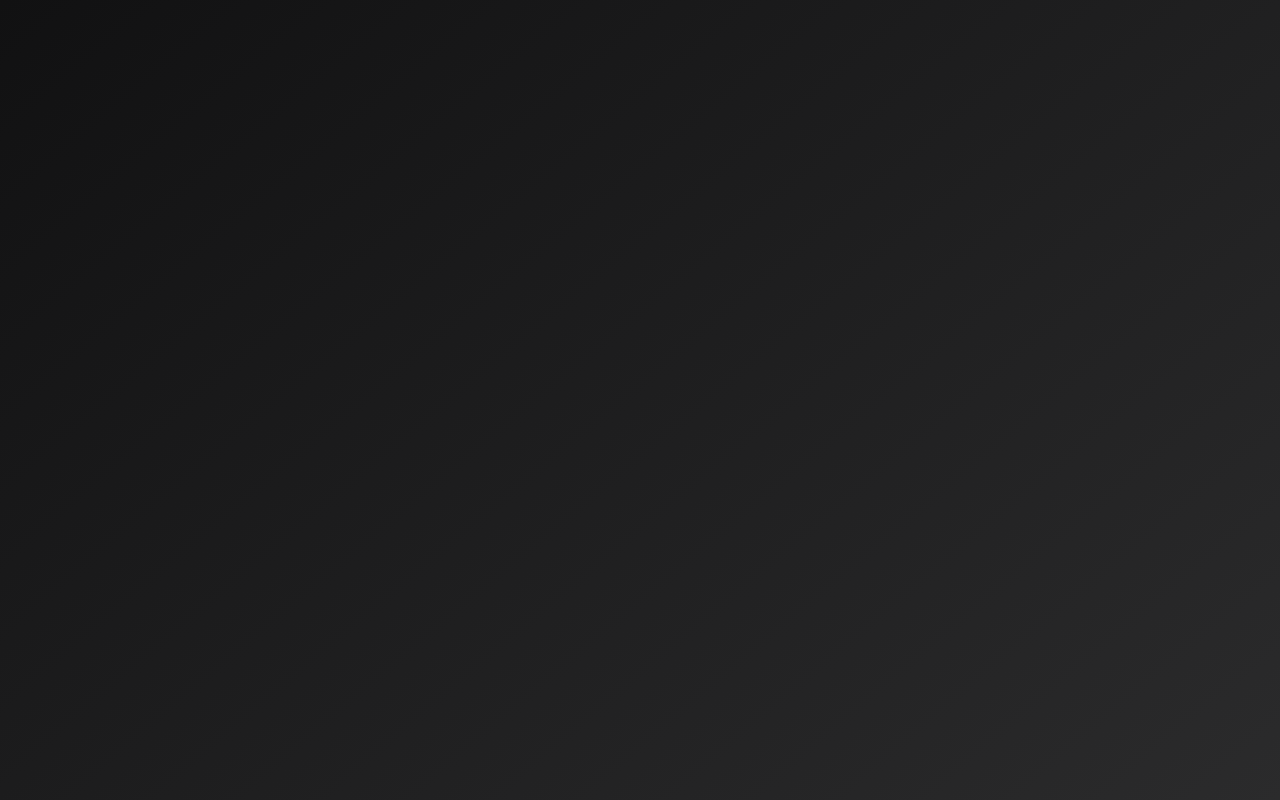
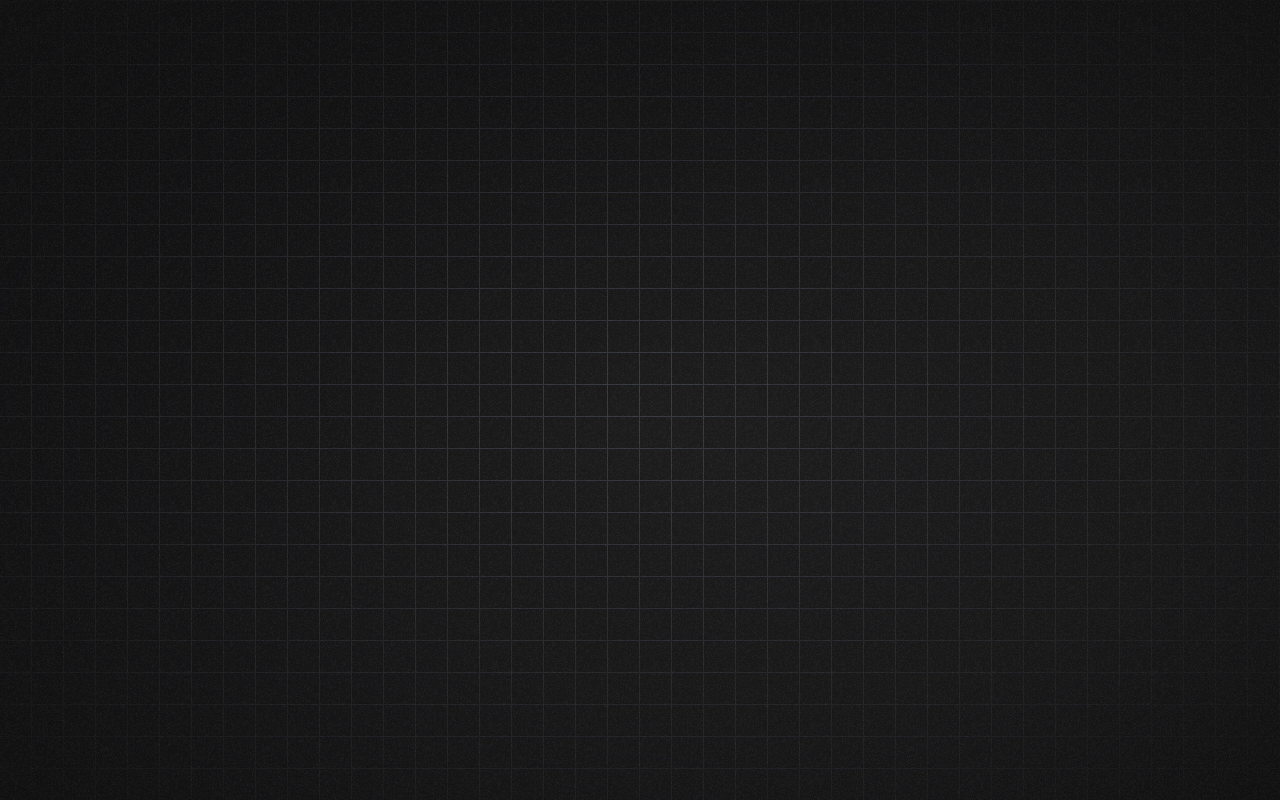
Before and after one commit to Oussama-BDF/personal-portfolio, a plain HTML site: page index.html in a window 1280 px wide. Drawn offline with nearby package versions, Linux system fonts and the light colour scheme; files that its build step writes are made by us from their sources.

Commit message:
Add Background Style

```diff
--- a/index.html
+++ b/index.html
@@ -16,6 +16,10 @@
 </head>
 
 <body>
+    <div class="grid-pattern">
+        <div class="gradient-mask"></div>
+    </div>
+    <div class="texture-overlay"></div>
 
     <script src="./assets/js/main.js"></script>
 </body>
--- a/scss/base/_global.scss
+++ b/scss/base/_global.scss
@@ -1,7 +1,6 @@
 body {
     min-height: 100vh;
     font-family: "Outfit", serif;
-    background-color: var(--background-body);
     background: linear-gradient(140deg, var(--background-body), var(--background-tertiary));
 }
 
--- /dev/null
+++ b/scss/layouts/_main.scss
@@ -0,0 +1,25 @@
+.grid-pattern {
+    position: fixed;
+    width: 100%;
+    height: 100%;
+    background-image: url("../imgs/grid-pattern.svg");
+    z-index: -10;
+
+    .gradient-mask {
+        background: radial-gradient(ellipse at center, transparent 0, var(--background-body));
+        position: absolute;
+        inset: 0;
+    }
+}
+
+.texture-overlay {
+    position: fixed;
+    width: 100%;
+    height: 100%;
+    background-size: 161px;
+    background-repeat: repeat;
+    background-image: url('../imgs/texture-overlay.png');
+    opacity: 0.04;
+    pointer-events: none;
+    z-index: 100;
+}
--- a/scss/style.scss
+++ b/scss/style.scss
@@ -6,3 +6,4 @@
 @import './base/typography';
 
 @import './layouts/grid';
+@import './layouts/main';
```
Also changed, not shown: assets/css/style.min.css (added), assets/imgs/grid-pattern.svg (added), assets/imgs/texture-overlay.png (added).
